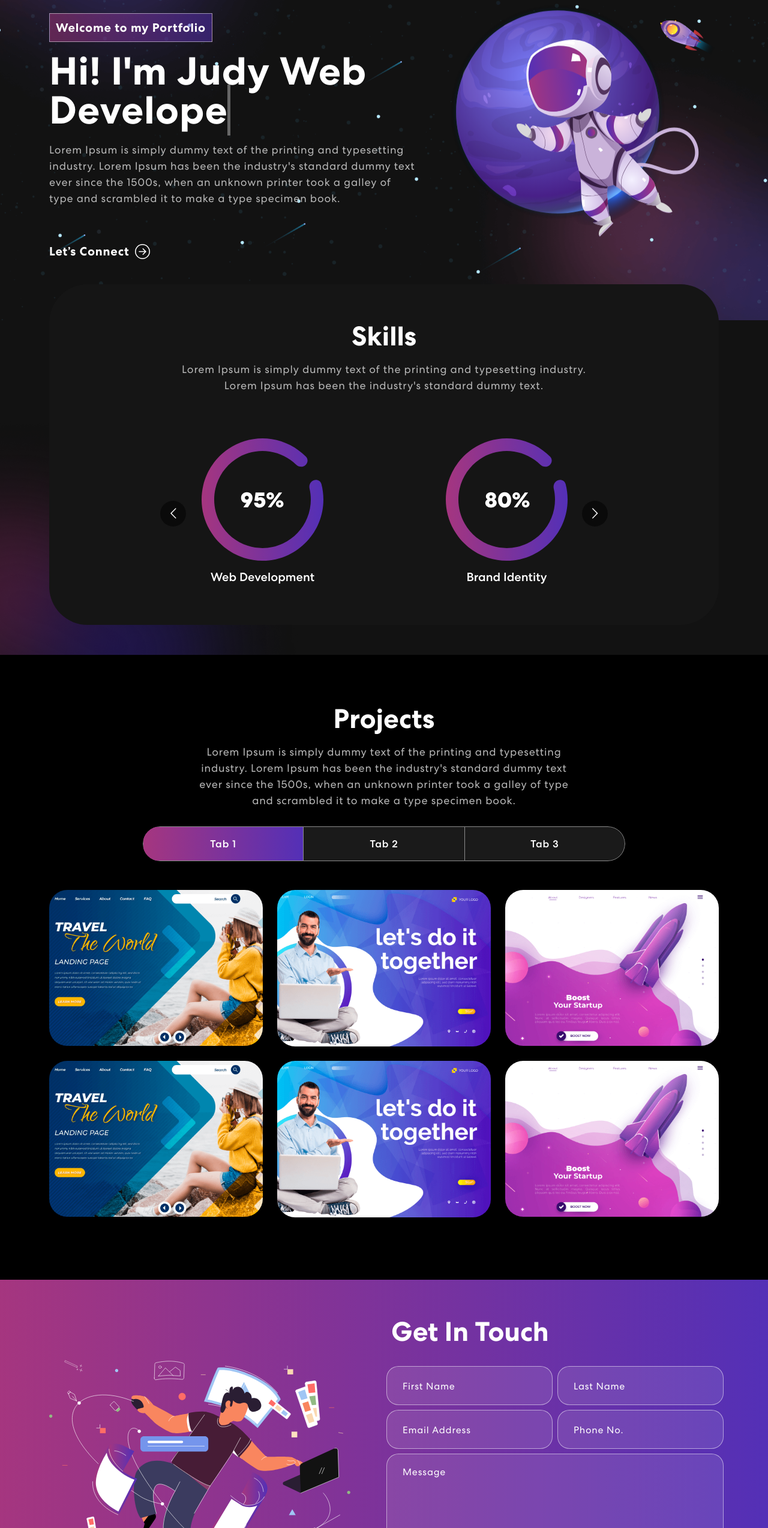
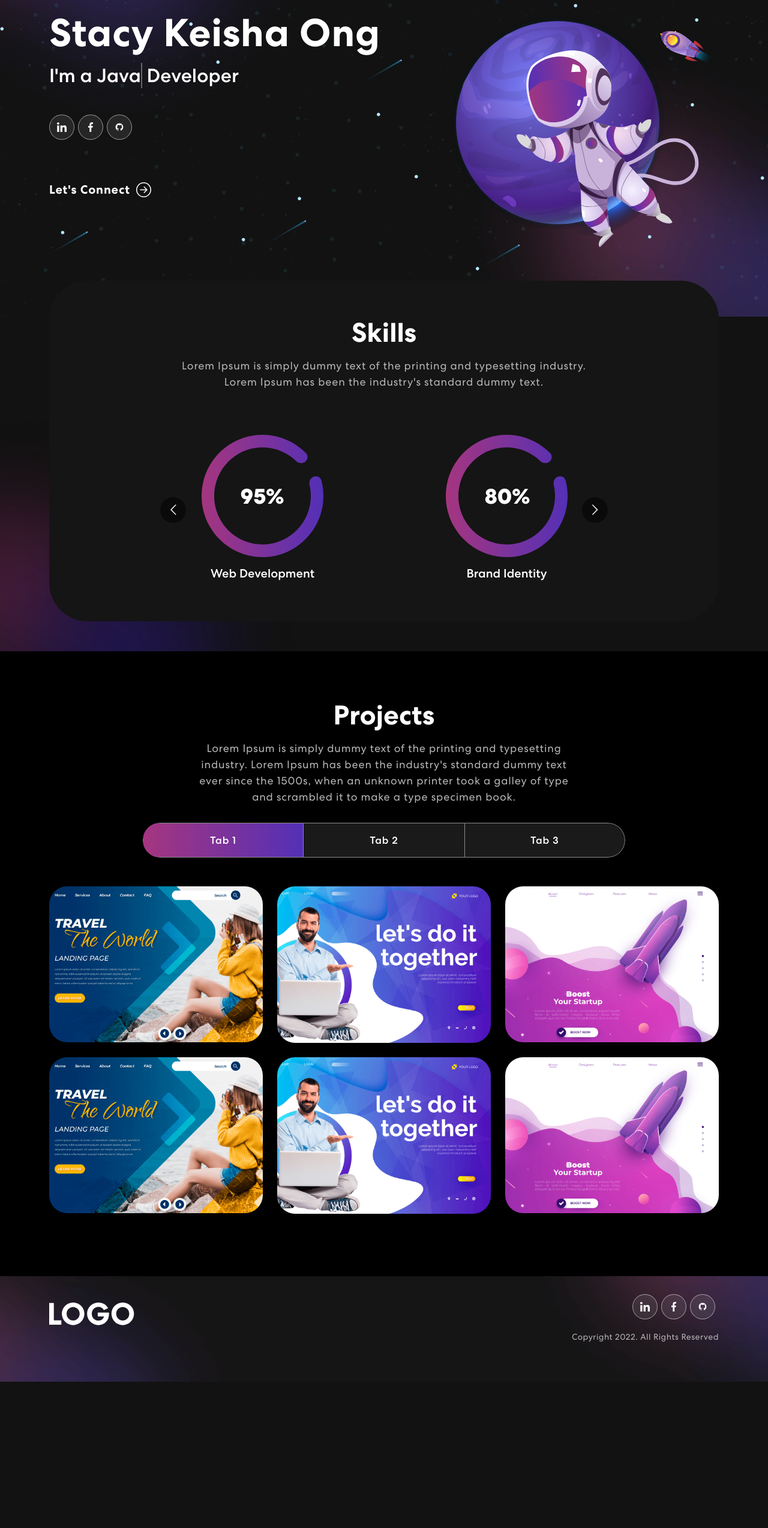
Before and after one commit to ongstacy65/ongstacy65.github.io, a React (Create React App) app: page / in a window 1280 px wide. Shown: the part 238-2786 px from the top of the page at 60% size. After the commit the page ends 2542 px from the top, so only its background shows below. Built offline with nearby package versions, Linux system fonts and the light colour scheme.

Commit message:
Update info about stacy and Add download of resume

```diff
--- a/src/App.css
+++ b/src/App.css
@@ -115,7 +115,9 @@ span.navbar-text {
 }
 .social-icon {
     display: inline-block;
-    margin-left: 14px;
+  margin-top: 30px;
+
+    /* margin-left: 14px; */
 }
 .social-icon a {
     width: 42px;
@@ -282,20 +284,22 @@ nav.navbar .navbar-toggler[aria-expanded="true"] .navbar-toggler-icon {
 .banner button:hover svg {
   margin-left: 25px;
 }
-.banner img {
+/* .banner img
+{
   animation: updown 3s linear infinite;
 }
+
 @keyframes updown {
     0% {
-        transform: translateY(-20px);
+        transform: translateY(-5px);
     }
     50% {
-        transform: translateY(20px);
+        transform: translateY(5px);
     }
     100% {
-        transform: translateY(-20px);
+        transform: translateY(-5px);
     }
-}
+} */
 .txt-rotate > .wrap {
   border-right: 0.08em solid #666;
 }
--- a/src/App.js
+++ b/src/App.js
@@ -1,11 +1,9 @@
-import logo from './logo.svg';
 import './App.css';
 import 'bootstrap/dist/css/bootstrap.min.css';
 import { NavBar } from "./components/NavBar";
 import { Banner } from "./components/Banner";
 import { Skills } from "./components/Skills";
 import { Projects } from "./components/Projects";
-import { Contact } from "./components/Contact";
 import { Footer } from "./components/Footer";
 
 function App() {
@@ -15,7 +13,6 @@ function App() {
       <Banner />
       <Skills />
       <Projects />
-      <Contact />
       <Footer />
     </div>
   );
--- a/src/components/Banner.js
+++ b/src/components/Banner.js
@@ -4,15 +4,18 @@ import headerImg from "../assets/img/header-img.svg";
 import { ArrowRightCircle } from 'react-bootstrap-icons';
 import 'animate.css';
 import TrackVisibility from 'react-on-screen';
+import navIcon1 from '../assets/img/nav-icon1.svg';
+import navIcon2 from '../assets/img/nav-icon2.svg';
+import navIcon3 from '../assets/img/nav-icon3.svg';
 
 export const Banner = () => {
   const [loopNum, setLoopNum] = useState(0);
   const [isDeleting, setIsDeleting] = useState(false);
   const [text, setText] = useState('');
-  const [delta, setDelta] = useState(300 - Math.random() * 100);
+  const [delta, setDelta] = useState(75 - Math.random() * 25);
   const [index, setIndex] = useState(1);
-  const toRotate = [ "Web Developer", "Web Designer", "UI/UX Designer" ];
-  const period = 2000;
+  const toRotate = ["Web", "Back-end", "Java", "API", "Kafka"];
+  const period = 1000;
 
   useEffect(() => {
     let ticker = setInterval(() => {
@@ -41,7 +44,7 @@ export const Banner = () => {
       setIsDeleting(false);
       setLoopNum(loopNum + 1);
       setIndex(1);
-      setDelta(500);
+      setDelta(125);
     } else {
       setIndex(prevIndex => prevIndex + 1);
     }
@@ -54,19 +57,25 @@ export const Banner = () => {
           <Col xs={12} md={6} xl={7}>
             <TrackVisibility>
               {({ isVisible }) =>
-              <div className={isVisible ? "animate__animated animate__fadeIn" : ""}>
-                <span className="tagline">Welcome to my Portfolio</span>
-                <h1>{`Hi! I'm Judy`} <span className="txt-rotate" dataPeriod="1000" data-rotate='[ "Web Developer", "Web Designer", "UI/UX Designer" ]'><span className="wrap">{text}</span></span></h1>
-                  <p>Lorem Ipsum is simply dummy text of the printing and typesetting industry. Lorem Ipsum has been the industry's standard dummy text ever since the 1500s, when an unknown printer took a galley of type and scrambled it to make a type specimen book.</p>
-                  <button onClick={() => console.log('connect')}>Let’s Connect <ArrowRightCircle size={25} /></button>
-              </div>}
+                <div className={isVisible ? "animate__animated animate__fadeIn" : ""}>
+                  <h1>Stacy Keisha Ong</h1>
+                  <h2><span className="txt-rotate" data-period="500" data-rotate='[ "Java Developer" ]'>I'm a <span className="wrap">{text}</span> Developer</span></h2>
+                  <span className="navbar-text">
+                    <div className="social-icon">
+                      <a href="https://www.linkedin.com/in/stacy-keisha-ong-4455b2146"><img src={navIcon1} alt="linkedin" /></a>
+                      <a href="https://www.facebook.com/stacy.ong.3"><img src={navIcon2} alt="facebook" /></a>
+                      <a href="https://github.com/ongstacy65"><img src={navIcon3} alt="github" /></a>
+                    </div>
+                  </span>
+                  <button onClick={() => console.log('connect')}>Let's Connect <ArrowRightCircle size={25} /></button>
+                </div>}
             </TrackVisibility>
           </Col>
           <Col xs={12} md={6} xl={5}>
             <TrackVisibility>
               {({ isVisible }) =>
                 <div className={isVisible ? "animate__animated animate__zoomIn" : ""}>
-                  <img src={headerImg} alt="Header Img"/>
+                  <img src={headerImg} alt="Header Img" />
                 </div>}
             </TrackVisibility>
           </Col>
--- a/src/components/Contact.js
+++ /dev/null
@@ -1,95 +0,0 @@
-import { useState } from "react";
-import { Container, Row, Col } from "react-bootstrap";
-import contactImg from "../assets/img/contact-img.svg";
-import 'animate.css';
-import TrackVisibility from 'react-on-screen';
-
-export const Contact = () => {
-  const formInitialDetails = {
-    firstName: '',
-    lastName: '',
-    email: '',
-    phone: '',
-    message: ''
-  }
-  const [formDetails, setFormDetails] = useState(formInitialDetails);
-  const [buttonText, setButtonText] = useState('Send');
-  const [status, setStatus] = useState({});
-
-  const onFormUpdate = (category, value) => {
-      setFormDetails({
-        ...formDetails,
-        [category]: value
-      })
-  }
-
-  const handleSubmit = async (e) => {
-    e.preventDefault();
-    setButtonText("Sending...");
-    let response = await fetch("http://localhost:5000/contact", {
-      method: "POST",
-      headers: {
-        "Content-Type": "application/json;charset=utf-8",
-      },
-      body: JSON.stringify(formDetails),
-    });
-    setButtonText("Send");
-    let result = await response.json();
-    setFormDetails(formInitialDetails);
-    if (result.code == 200) {
-      setStatus({ succes: true, message: 'Message sent successfully'});
-    } else {
-      setStatus({ succes: false, message: 'Something went wrong, please try again later.'});
-    }
-  };
-
-  return (
-    <section className="contact" id="connect">
-      <Container>
-        <Row className="align-items-center">
-          <Col size={12} md={6}>
-            <TrackVisibility>
-              {({ isVisible }) =>
-                <img className={isVisible ? "animate__animated animate__zoomIn" : ""} src={contactImg} alt="Contact Us"/>
-              }
-            </TrackVisibility>
-          </Col>
-          <Col size={12} md={6}>
-            <TrackVisibility>
-              {({ isVisible }) =>
-                <div className={isVisible ? "animate__animated animate__fadeIn" : ""}>
-                <h2>Get In Touch</h2>
-                <form onSubmit={handleSubmit}>
-                  <Row>
-                    <Col size={12} sm={6} className="px-1">
-                      <input type="text" value={formDetails.firstName} placeholder="First Name" onChange={(e) => onFormUpdate('firstName', e.target.value)} />
-                    </Col>
-                    <Col size={12} sm={6} className="px-1">
-                      <input type="text" value={formDetails.lasttName} placeholder="Last Name" onChange={(e) => onFormUpdate('lastName', e.target.value)}/>
-                    </Col>
-                    <Col size={12} sm={6} className="px-1">
-                      <input type="email" value={formDetails.email} placeholder="Email Address" onChange={(e) => onFormUpdate('email', e.target.value)} />
-                    </Col>
-                    <Col size={12} sm={6} className="px-1">
-                      <input type="tel" value={formDetails.phone} placeholder="Phone No." onChange={(e) => onFormUpdate('phone', e.target.value)}/>
-                    </Col>
-                    <Col size={12} className="px-1">
-                      <textarea rows="6" value={formDetails.message} placeholder="Message" onChange={(e) => onFormUpdate('message', e.target.value)}></textarea>
-                      <button type="submit"><span>{buttonText}</span></button>
-                    </Col>
-                    {
-                      status.message &&
-                      <Col>
-                        <p className={status.success === false ? "danger" : "success"}>{status.message}</p>
-                      </Col>
-                    }
-                  </Row>
-                </form>
-              </div>}
-            </TrackVisibility>
-          </Col>
-        </Row>
-      </Container>
-    </section>
-  )
-}
--- a/src/components/NavBar.js
+++ b/src/components/NavBar.js
@@ -1,13 +1,8 @@
 import { useState, useEffect } from "react";
 import { Navbar, Nav, Container } from "react-bootstrap";
 import logo from '../assets/img/logo.svg';
-import navIcon1 from '../assets/img/nav-icon1.svg';
-import navIcon2 from '../assets/img/nav-icon2.svg';
-import navIcon3 from '../assets/img/nav-icon3.svg';
-import { HashLink } from 'react-router-hash-link';
-import {
-  BrowserRouter as Router
-} from "react-router-dom";
+import { BrowserRouter as Router } from "react-router-dom";
+import resume from '../assets/file/resume.pdf';
 
 export const NavBar = () => {
 
@@ -45,18 +40,12 @@ export const NavBar = () => {
           <Navbar.Collapse id="basic-navbar-nav">
             <Nav className="ms-auto">
               <Nav.Link href="#home" className={activeLink === 'home' ? 'active navbar-link' : 'navbar-link'} onClick={() => onUpdateActiveLink('home')}>Home</Nav.Link>
-              <Nav.Link href="#skills" className={activeLink === 'skills' ? 'active navbar-link' : 'navbar-link'} onClick={() => onUpdateActiveLink('skills')}>Skills</Nav.Link>
               <Nav.Link href="#projects" className={activeLink === 'projects' ? 'active navbar-link' : 'navbar-link'} onClick={() => onUpdateActiveLink('projects')}>Projects</Nav.Link>
             </Nav>
             <span className="navbar-text">
-              <div className="social-icon">
-                <a href="#"><img src={navIcon1} alt="" /></a>
-                <a href="#"><img src={navIcon2} alt="" /></a>
-                <a href="#"><img src={navIcon3} alt="" /></a>
-              </div>
-              <HashLink to='#connect'>
-                <button className="vvd"><span>Let’s Connect</span></button>
-              </HashLink>
+                <a href={resume} download="stacy-keisha-ong-java-developer-resume" target='_blank'>
+                  <button className="vvd"><span>Download Resume</span></button>
+                </a>
             </span>
           </Navbar.Collapse>
         </Container>
```
Also changed, not shown: src/assets/img/nav-icon3.svg, 1 other file (tests, documents, lock files or other folders).
